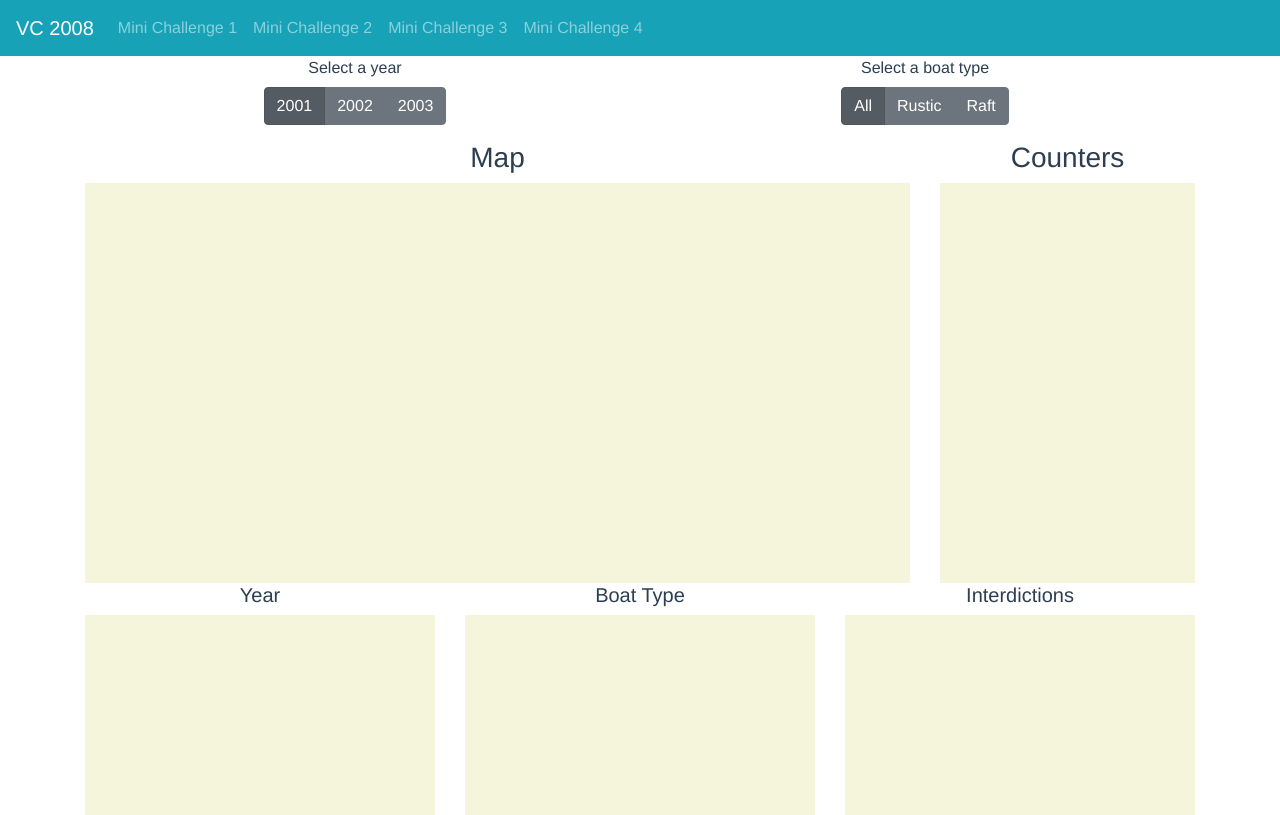
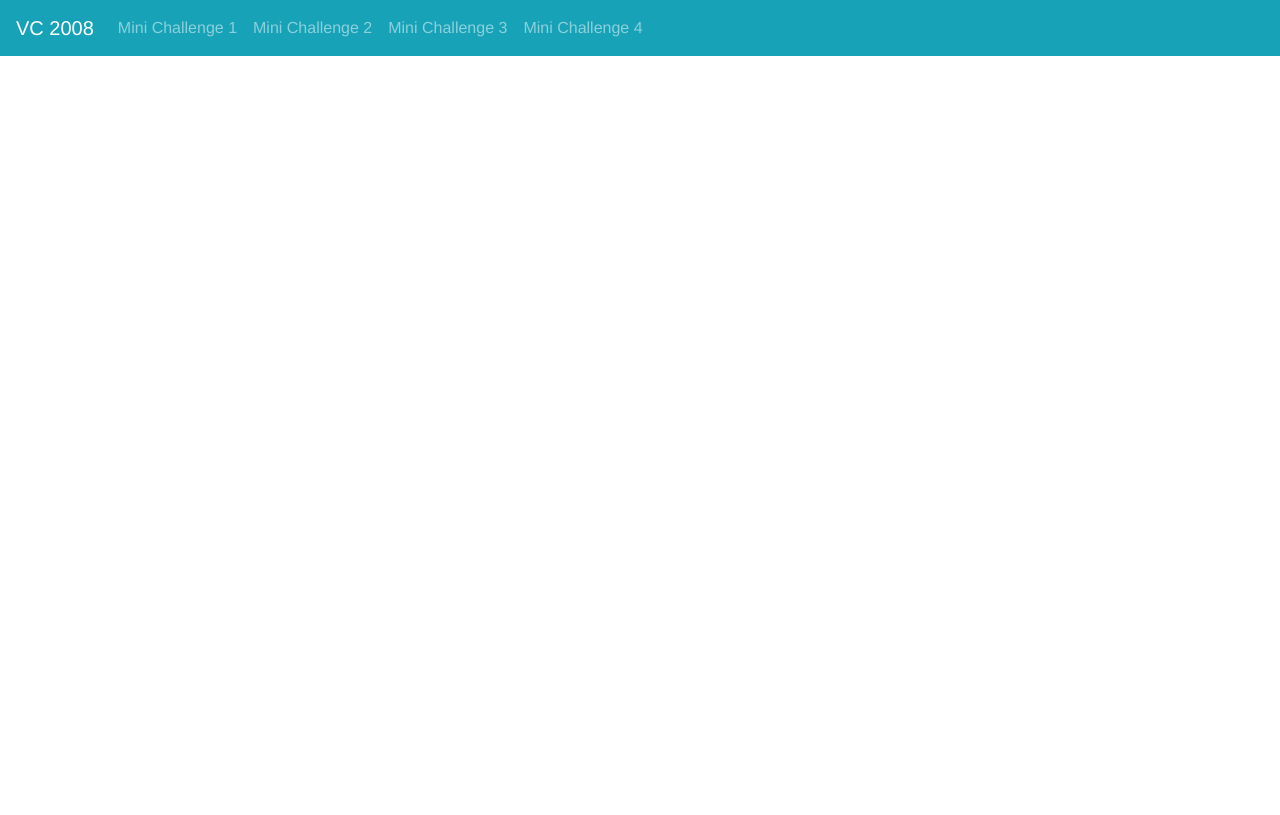
Before and after one commit to virgiiim/vc2008Vue, a Vue app: page / in a window 1280 px wide. Built offline with nearby package versions, Linux system fonts and the light colour scheme.

Commit message:
Removing reference to a specific mini challenge

```diff
--- a/src/App.vue
+++ b/src/App.vue
@@ -14,17 +14,15 @@
         </b-navbar-nav>
       </b-collapse>
     </b-navbar>
-    <MC2MigrantBoats></MC2MigrantBoats>
+
   </div>
 </template>
 
 <script>
-import MC2MigrantBoats from '@/components/MC2MigrantBoats';
 
 export default {
   name: 'App',
   components: {
-    MC2MigrantBoats,
   },
 };
 </script>
```
